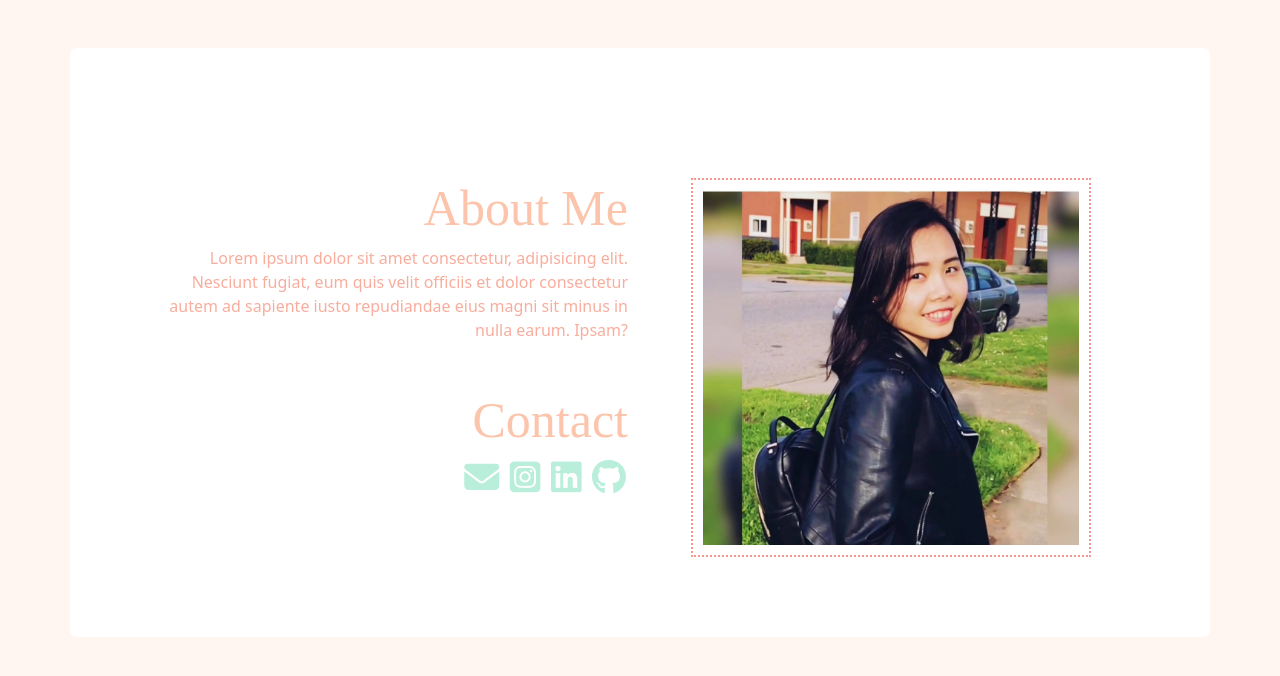
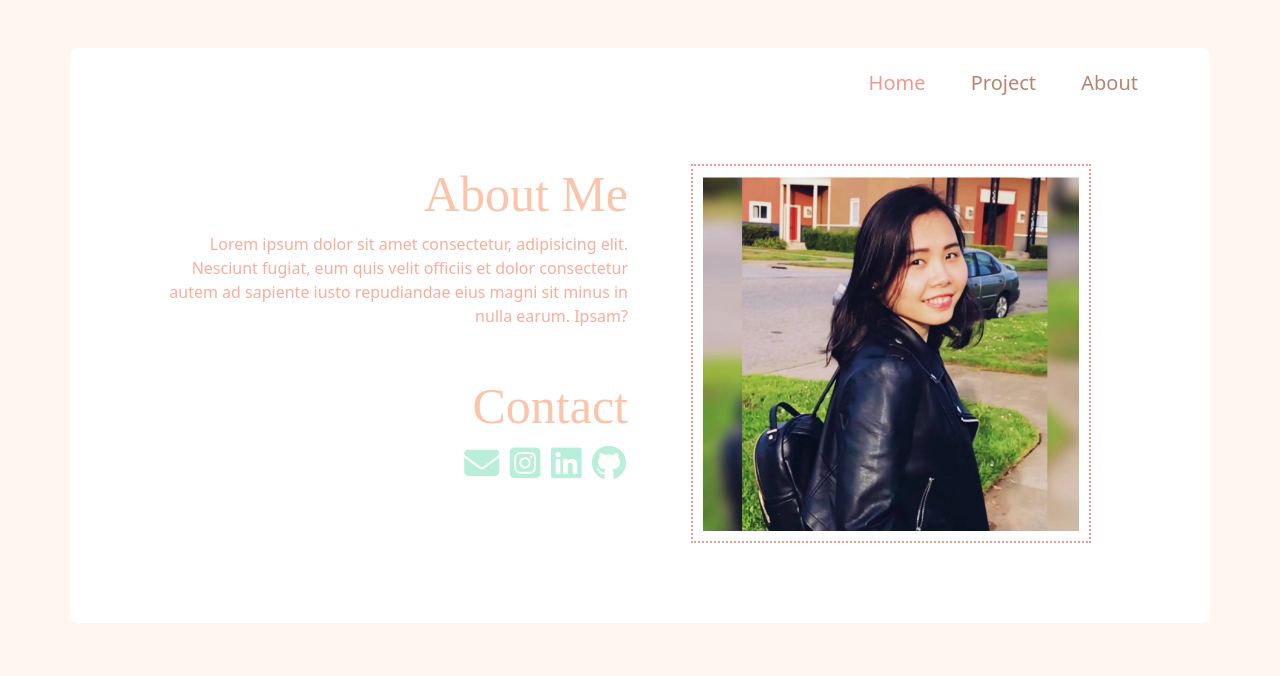
Before and after one commit to knktrang93/Porfolio-Project, a plain HTML site: page about.html in a window 1280 px wide. Drawn offline with nearby package versions, Linux system fonts and the light colour scheme; a web font is replaced by a local one.

Commit message:
apply nav to other pages

```diff
--- a/about.html
+++ b/about.html
@@ -32,6 +32,21 @@
   </head>
   <body>
     <div class="abt-white-board container mt-5 mb-5">
+      <div class="container">
+        <nav class="navBar">
+          <ul>
+            <li class="active">
+              <a href="/" title="Homepage">Home</a>
+            </li>
+            <li>
+              <a href="/project.html" title="Projects">Project</a>
+            </li>
+            <li>
+              <a href="/about.html" title="About me">About</a>
+            </li>
+          </ul>
+        </nav>
+      </div>
       <div class="abt-content">
         <div class="row">
           <div class="col-lg-6">
--- a/styles.css
+++ b/styles.css
@@ -12,7 +12,7 @@ body {
   /* padding-top: 150px; */
 }
 nav {
-  padding: 40px 40px 0 0;
+  padding: 10px 10px 0 0;
 }
 nav.navBar {
   display: flex;
@@ -21,7 +21,7 @@ nav.navBar {
 nav li {
   display: inline;
   list-style: none;
-  margin-right: 50px;
+  padding: 20px;
   font-size: 20px;
 }
 
@@ -92,13 +92,13 @@ span {
 
 .pro-white-board,
 .abt-white-board {
-  padding: 30px;
+  padding: 10px 30px 30px 30px;
   background-color: white;
   border-radius: 7px;
 }
 
 .pro-h1 {
-  margin: 100px 50px 50px 50px;
+  margin: 30px 50px 50px 50px;
   font-family: "Rozha One", serif;
   color: var(--light-color);
   font-size: 50px;
@@ -135,7 +135,7 @@ button {
 }
 .abt-content {
   text-align: center;
-  margin: 100px 50px 50px 50px;
+  margin: 50px;
 }
 .abt-h1 {
   font-family: "Rozha One", serif;
```
Also changed, not shown: index.html (+8 -4 lines), project.html (+15 -0 lines).
